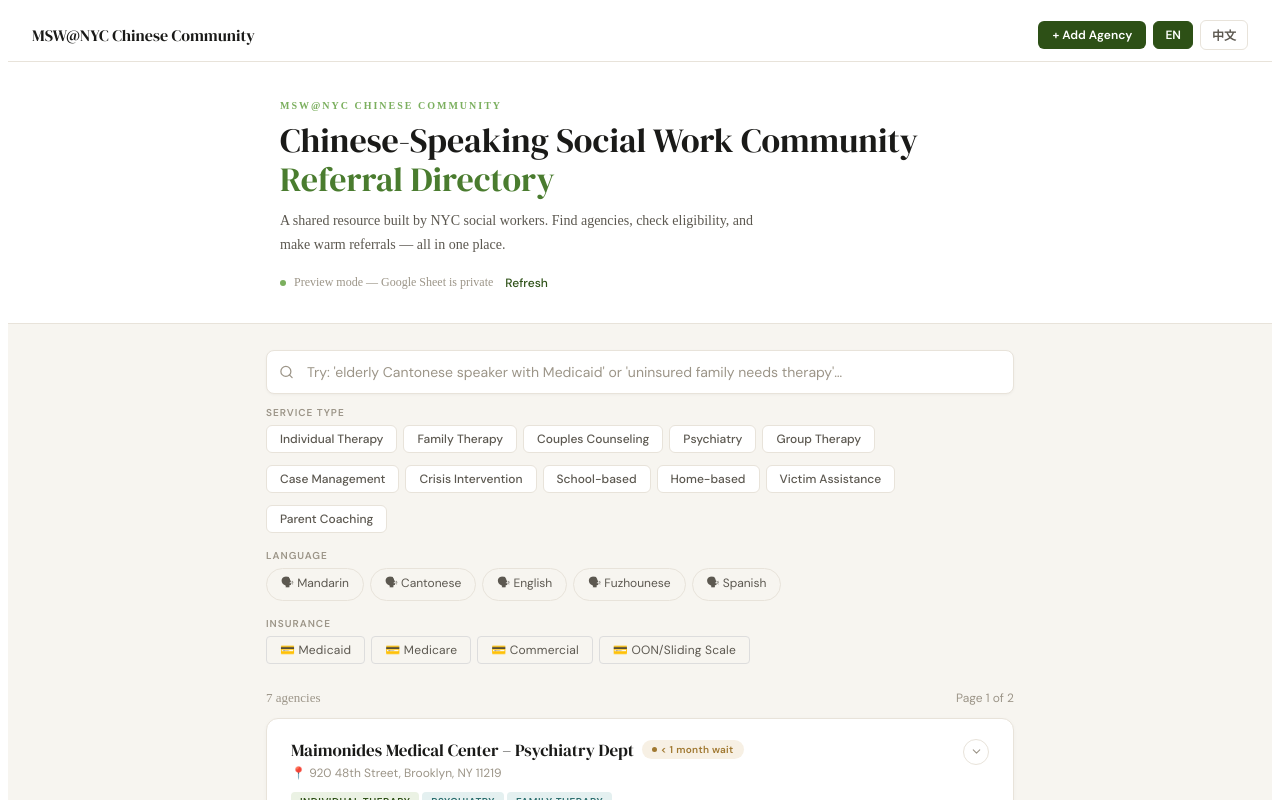
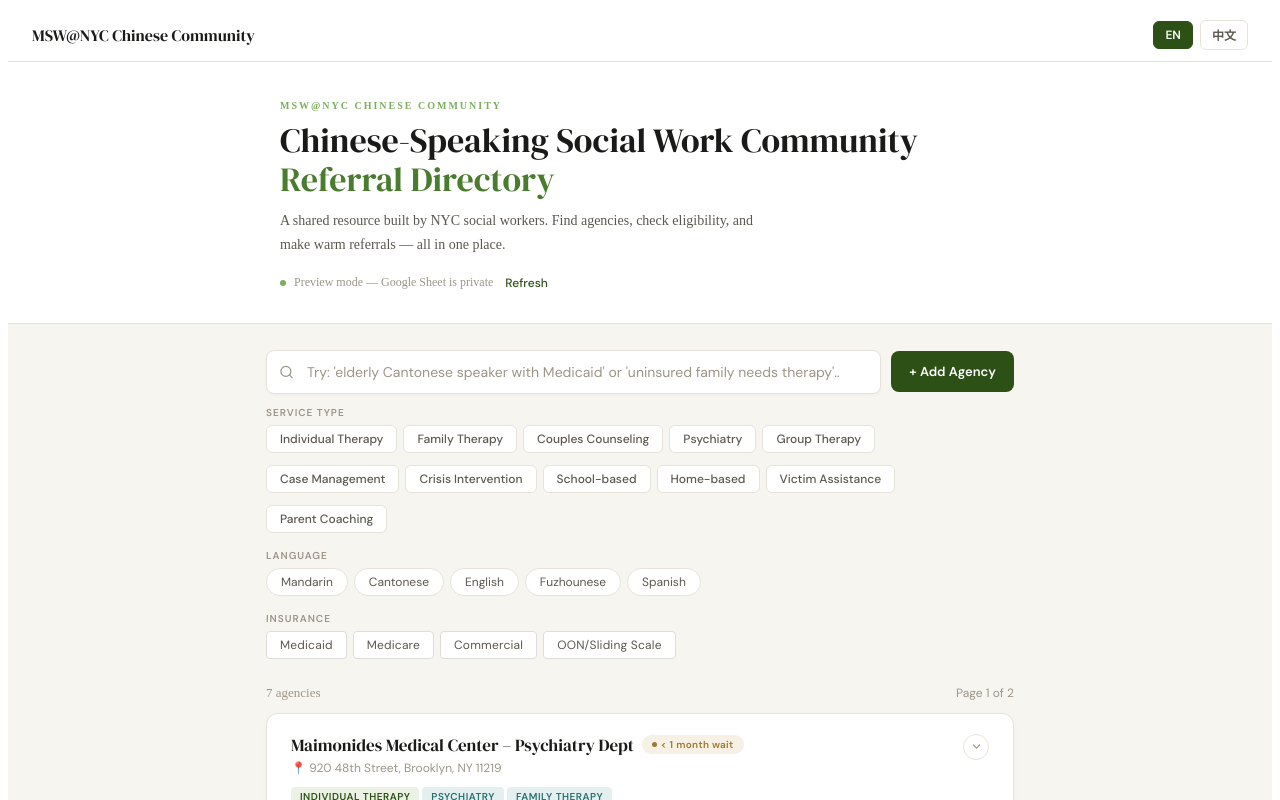
Before and after one commit to suchenhuang1001/msw-nyc-referral-clean, a React (Vite) app in the folder msw-nyc-referral-clean/: page / in a window 1280 px wide. Shown: the top 800 px of the page. Built offline with nearby package versions, Linux system fonts and the light colour scheme; no server answers.

Commit message:
Refactor button styles and improve accessibility

```diff
--- a/msw-nyc-referral-clean/src/App.jsx
+++ b/msw-nyc-referral-clean/src/App.jsx
@@ -144,23 +144,23 @@ function SvcPill({label,active,onClick}) {
 function LangPill({label,active,onClick}) {
   return <button onClick={onClick} style={{
     border:`1.5px solid ${active?C.teal:C.border}`,
-    background:active?C.tealLight:"transparent",
-    color:active?C.teal:C.textMid,
+    background:active?C.teal:C.surface,
+    color:active?"#fff":C.textMid,
     borderRadius:100, padding:"5px 14px", fontSize:12, fontWeight:active?600:400,
     cursor:"pointer", fontFamily:"'DM Sans',sans-serif", transition:"all 0.15s",
     marginBottom:6, whiteSpace:"nowrap",
-  }}>🗣 {label}</button>;
+  }}>{active && <span style={{marginRight:5,fontSize:10}}>✓</span>}{label}</button>;
 }
 
 function InsPill({label,active,onClick}) {
   return <button onClick={onClick} style={{
     border:`1.5px solid ${active?C.gold:"#DDD"}`,
-    background:active?C.goldLight:"transparent",
-    color:active?C.gold:C.textMid,
+    background:active?C.gold:C.surface,
+    color:active?"#fff":C.textMid,
     borderRadius:4, padding:"5px 13px", fontSize:12, fontWeight:active?600:400,
     cursor:"pointer", fontFamily:"'DM Sans',sans-serif", transition:"all 0.15s",
     marginBottom:6, whiteSpace:"nowrap", letterSpacing:0.2,
-  }}>💳 {label}</button>;
+  }}>{active && <span style={{marginRight:5,fontSize:10}}>✓</span>}{label}</button>;
 }
 
 function DetailRow({label,value}) {
@@ -194,7 +194,7 @@ function ResourceCard({r,highlight}) {
         </div>
         {r.address&&<div style={{fontSize:12,color:C.textLight,marginBottom:9,fontFamily:"'DM Sans',sans-serif"}}>📍 {r.address}</div>}
         <div style={{marginBottom:5}}>{r.serviceTags.map(s=><Tag key={s} label={s}/>)}</div>
-        {r.languages.length>0&&<div style={{fontSize:12,color:C.textLight,fontFamily:"'DM Sans',sans-serif",marginTop:3}}>🗣 {r.languages.join(" · ")}</div>}
+        {r.languages.length>0&&<div style={{fontSize:12,color:C.textLight,fontFamily:"'DM Sans',sans-serif",marginTop:3}}>{r.languages.join(" · ")}</div>}
       </div>
       <div style={{width:26,height:26,borderRadius:"50%",border:`1px solid ${C.border}`,display:"flex",alignItems:"center",justifyContent:"center",flexShrink:0,transition:"transform 0.2s",transform:open?"rotate(180deg)":"rotate(0deg)"}}>
         <svg width="13" height="13" viewBox="0 0 24 24" fill="none"><path d="M6 9l6 6 6-6" stroke={C.textLight} strokeWidth="2" strokeLinecap="round" strokeLinejoin="round"/></svg>
@@ -356,7 +356,6 @@ export default function App() {
     <nav style={{background:C.surface,borderBottom:`1px solid ${C.border}`,padding:"0 24px",display:"flex",alignItems:"center",justifyContent:"space-between",height:54,position:"sticky",top:0,zIndex:100}}>
       <div style={{fontFamily:"'DM Serif Display',Georgia,serif",fontSize:16,color:C.text}}>{t.community}</div>
       <div style={{display:"flex",gap:7,alignItems:"center"}}>
-        <a href={JOTFORM_URL} target="_blank" rel="noreferrer" style={{background:C.green,color:"#fff",border:"none",borderRadius:6,padding:"6px 14px",fontSize:12,fontWeight:600,cursor:"pointer",fontFamily:"'DM Sans',sans-serif",textDecoration:"none"}}>{t.addAgency}</a>
         {["en","zh"].map(l=><button key={l} onClick={()=>setLang(l)} style={{background:lang===l?C.green:"transparent",color:lang===l?"#fff":C.textMid,border:`1px solid ${lang===l?C.green:C.border}`,borderRadius:6,padding:"5px 11px",fontSize:12,fontWeight:600,cursor:"pointer",fontFamily:"'DM Sans',sans-serif"}}>{l==="en"?"EN":"中文"}</button>)}
       </div>
     </nav>
@@ -382,7 +381,8 @@ export default function App() {
 
       {/* Search */}
       <div style={{marginBottom:20}}>
-        <div style={{position:"relative",marginBottom:12}}>
+        <div style={{display:"flex",gap:10,marginBottom:12,alignItems:"center"}}>
+          <div style={{position:"relative",flex:1}}>
             <svg width="15" height="15" viewBox="0 0 24 24" fill="none" style={{position:"absolute",left:13,top:"50%",transform:"translateY(-50%)",pointerEvents:"none"}}><circle cx="11" cy="11" r="8" stroke={C.textLight} strokeWidth="2"/><path d="M21 21l-4.35-4.35" stroke={C.textLight} strokeWidth="2" strokeLinecap="round"/></svg>
             <input value={search} onChange={e=>{setSearch(e.target.value);setAiResults(null);}} placeholder={t.searchPlaceholder}
               style={{width:"100%",border:`1px solid ${aiResults!==null?C.green:C.border}`,borderRadius:8,padding:"12px 40px",fontSize:14,color:C.text,background:C.surface,outline:"none",fontFamily:"'DM Sans',sans-serif",boxShadow:"0 1px 3px rgba(0,0,0,0.04)"}}
@@ -390,6 +390,8 @@ export default function App() {
             />
             {aiLoading&&<div style={{position:"absolute",right:12,top:"50%",transform:"translateY(-50%)"}}><svg width="15" height="15" viewBox="0 0 24 24" fill="none" style={{animation:"spin 1s linear infinite"}}><circle cx="12" cy="12" r="10" stroke={C.border} strokeWidth="3"/><path d="M22 12a10 10 0 0 0-10-10" stroke={C.green} strokeWidth="3" strokeLinecap="round"/></svg></div>}
             {search&&!aiLoading&&<button onClick={()=>{setSearch("");setAiResults(null);setAiQuery("");}} style={{position:"absolute",right:10,top:"50%",transform:"translateY(-50%)",background:"none",border:"none",color:C.textLight,cursor:"pointer",fontSize:18,lineHeight:1,padding:2}}>×</button>}
+          </div>
+          <a href={JOTFORM_URL} target="_blank" rel="noreferrer" style={{background:C.green,color:"#fff",borderRadius:8,padding:"12px 18px",fontSize:13,fontWeight:600,cursor:"pointer",fontFamily:"'DM Sans',sans-serif",textDecoration:"none",whiteSpace:"nowrap",flexShrink:0}}>{t.addAgency}</a>
         </div>
         {aiLoading&&<div style={{fontSize:12,color:C.sage,marginBottom:8,display:"flex",alignItems:"center",gap:5}}><span style={{width:5,height:5,borderRadius:"50%",background:C.sage,display:"inline-block"}}/>{t.aiSearching}</div>}
         {aiResults!==null&&!aiLoading&&<div style={{fontSize:12,color:C.green,fontWeight:500,marginBottom:8}}>✦ {t.aiResultsFor(aiQuery)}</div>}
```
Lines whose indentation alone changed are shown as unchanged.
